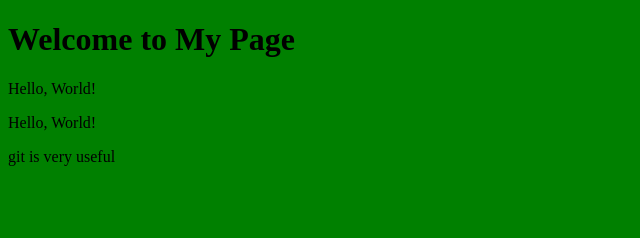
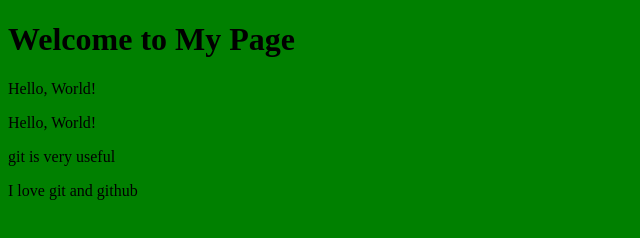
Before and after one commit to Sohaib9688/C-ProblemSolving, a plain HTML site: page index.html in a window 1280 px wide. Shown: the whole page, without its empty margins (0-640 px from the left). Drawn offline with Linux system fonts and the light colour scheme.

Commit message:
Changing Html File

```diff
--- a/index.html
+++ b/index.html
@@ -11,5 +11,6 @@
     <p>Hello, World!</p>
     <p>Hello, World!</p>
     <p>git is very useful</p>
+    <p>I love git and github</p>
 </body>
 </html>
```
